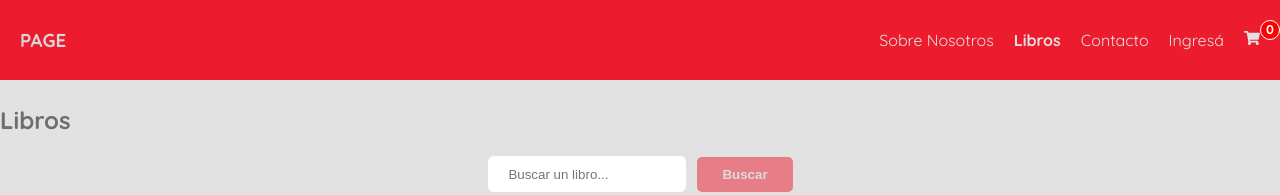
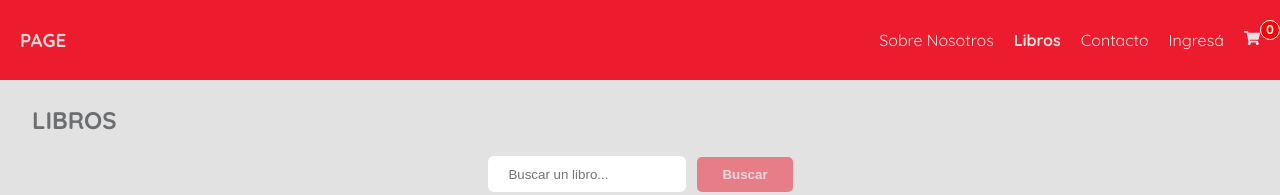
Before and after one commit to ezeabregu/librosPage, a React (Create React App) app: page /productos in a window 1280 px wide. Shown: the top 195 px of the page. Built offline with nearby package versions, Linux system fonts and the light colour scheme.

Commit message:
changes off

```diff
--- a/src/components/ProductCards/ProductsCards.jsx
+++ b/src/components/ProductCards/ProductsCards.jsx
@@ -11,6 +11,7 @@ import Button from "../Button/Button";
 
 const ProductsCards = () => {
   let LibrosCopy = [...Libros];
+
   const [value, setValue] = useState("");
 
   const listOfBooks = LibrosCopy.map((libro) => {
@@ -30,12 +31,10 @@ const ProductsCards = () => {
       const obtenerLibro = LibrosCopy.find((libro) => {
         return libro.title === libroSearch;
       });
-      LibrosCopy = [obtenerLibro];
       doScroll();
     } else {
       return alert("Libro no encontrado, prueba con otro!");
     }
-
     setValue("");
   };
 
@@ -48,12 +47,10 @@ const ProductsCards = () => {
     );
   };
 
-  console.log(LibrosCopy);
-
   return (
     <>
       <ProductCardsStyledContainer doScroll={doScroll}>
-        <h2>Libros</h2>
+        <h2>LIBROS</h2>
         <FormStyled>
           <InputFormStyled
             placeholder="Buscar un libro..."
--- a/src/components/ProductCards/productCardsStyles.js
+++ b/src/components/ProductCards/productCardsStyles.js
@@ -10,6 +10,7 @@ export const ProductCardsStyledContainer = styled.div`
   h2 {
     color: var(--moreGray);
     text-align: left;
+    margin-left: 2rem;
   }
   @media (max-width: 800px) {
     h2 {
@@ -25,7 +26,7 @@ export const ProductsContainer = styled.div`
   grid-row-gap: 1rem;
   width: 100%;
   max-width: 1300px;
-  padding: 5rem 0;
+  padding: 5rem 0 2rem 0;
 `;
 
 export const ProductStyled = styled.div`
```
